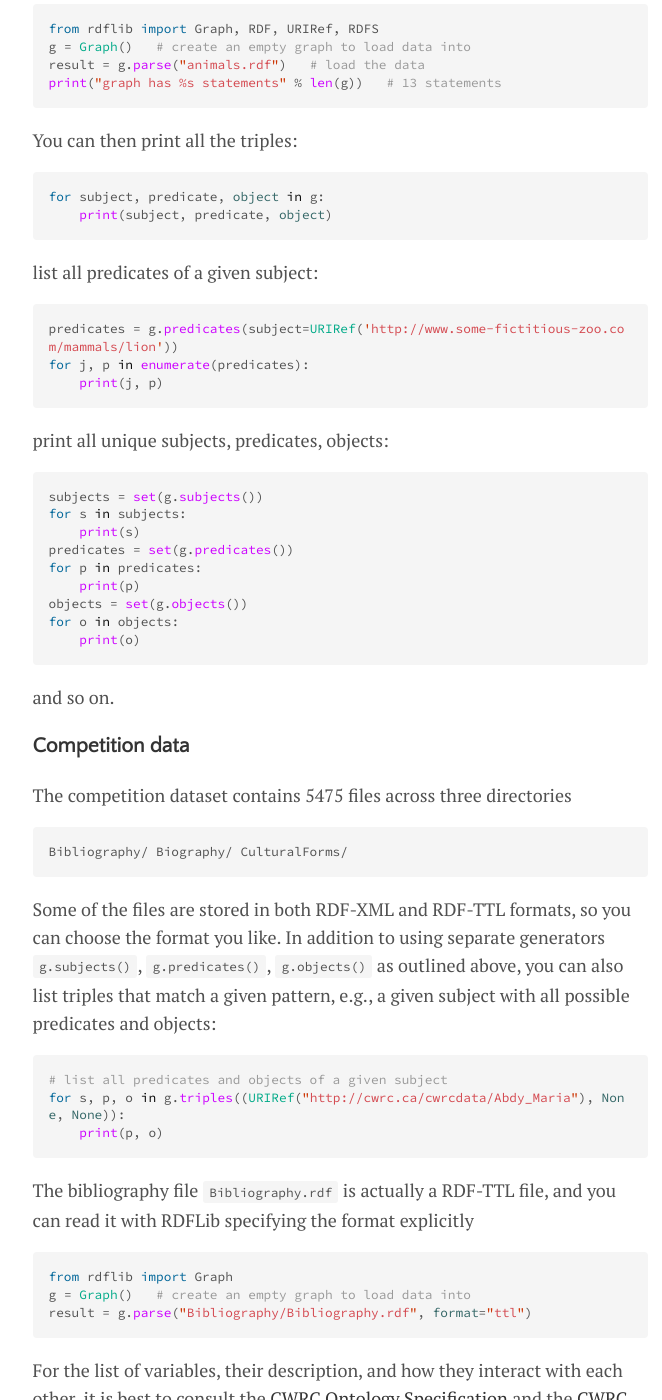
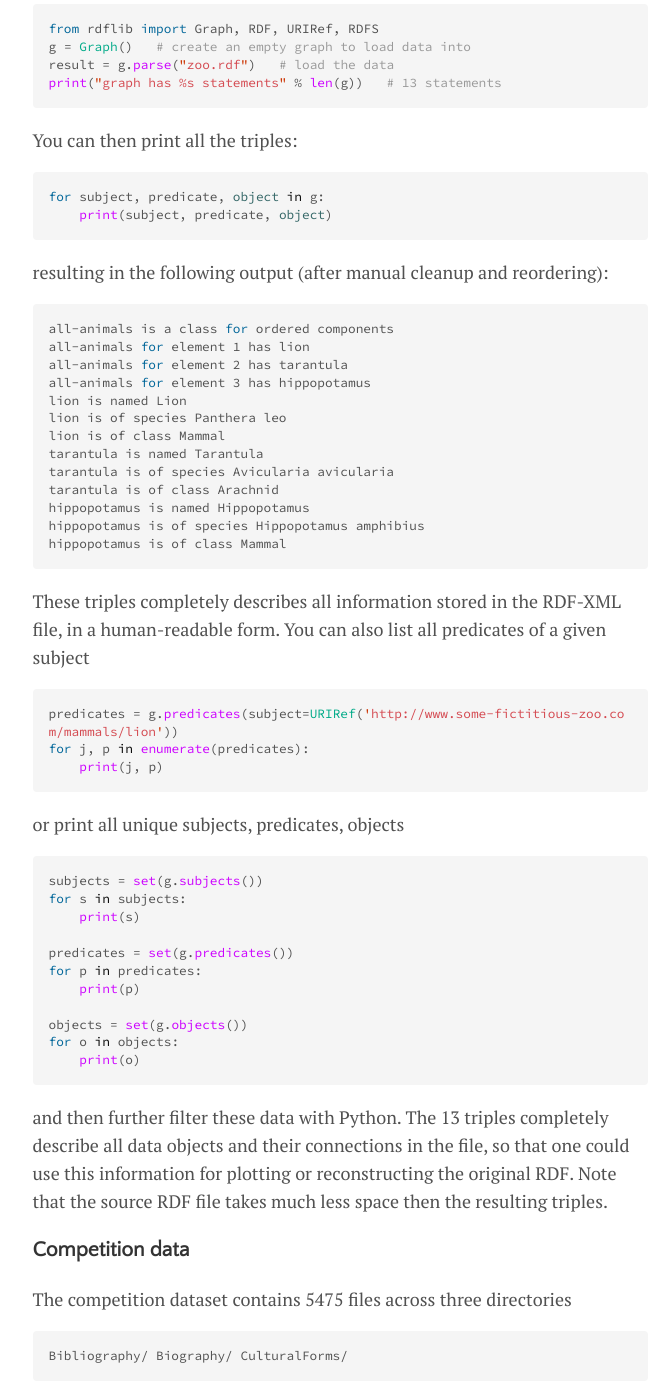
Before and after one commit to WestGrid/visualizeThis, a Jekyll site: the page built from menu/humanities.md, in a window 1280 px wide and 1400 px high, scrolled down 1188 px. Shown: the whole window, without its empty margins (300-962 px from the left). Built offline with Jekyll 4.4.1, drawn with Linux system fonts in a browser that asks for light colours; some of the changed text lies outside the part shown.

Commit message:
working on humanities.md

````diff
--- a/menu/humanities.md
+++ b/menu/humanities.md
@@ -26,23 +26,23 @@ selective linking out to other ontology terms and linked data entities.
 
 ## How to read the data
 
-The dataset contains 1.7 million triples stored in the
+The dataset contains more than 2 million triples stored in the
 [Resource Description Framework](https://www.w3.org/RDF) (RDF) format. RDF is a standard format for
 storing hierarchical or linked data called *graphs* in RDF.
 
-### Learning RDF
+### Learning RDF triplestore
 
 For a good introduction to RDF for those without any prior experience, we recommend saving an example
 from
 [this Mozilla tutorial](https://developer.mozilla.org/en-US/docs/Mozilla/Tech/XUL/Tutorial/Introduction_to_RDF)
-as an RDF file `animals.rdf` and then reading and analyzing it from Python using the
+as an RDF file `zoo.rdf` and then reading and analyzing it from Python using the
 [RDFLib library](https://github.com/RDFLib/rdflib). This RDF results in 13 triples describing the
 relationship between objects and their properties.
 
 ```python
 from rdflib import Graph, RDF, URIRef, RDFS
 g = Graph()   # create an empty graph to load data into
-result = g.parse("animals.rdf")   # load the data
+result = g.parse("zoo.rdf")   # load the data
 print("graph has %s statements" % len(g))   # 13 statements
 ```
 
@@ -53,7 +53,26 @@ for subject, predicate, object in g:
     print(subject, predicate, object)
 ```
 
-list all predicates of a given subject:
+resulting in the following output (after manual cleanup and reordering):
+
+```bash
+all-animals is a class for ordered components
+all-animals for element 1 has lion
+all-animals for element 2 has tarantula
+all-animals for element 3 has hippopotamus
+lion is named Lion
+lion is of species Panthera leo
+lion is of class Mammal
+tarantula is named Tarantula
+tarantula is of species Avicularia avicularia
+tarantula is of class Arachnid
+hippopotamus is named Hippopotamus
+hippopotamus is of species Hippopotamus amphibius
+hippopotamus is of class Mammal
+```
+
+These triples completely describes all information stored in the RDF-XML file, in a human-readable
+form. You can also list all predicates of a given subject
 
 ```python
 predicates = g.predicates(subject=URIRef('http://www.some-fictitious-zoo.com/mammals/lion'))
@@ -61,21 +80,25 @@ for j, p in enumerate(predicates):
     print(j, p)
 ```
 
-print all unique subjects, predicates, objects:
+or print all unique subjects, predicates, objects
 
 ```python
 subjects = set(g.subjects())
 for s in subjects:
     print(s)
+
 predicates = set(g.predicates())
 for p in predicates:
     print(p)
+
 objects = set(g.objects())
 for o in objects:
     print(o)
 ```
 
-and so on.
+and then further filter these data with Python. The 13 triples completely describe all data objects and
+their connections in the file, so that one could use this information for plotting or reconstructing the
+original RDF. Note that the source RDF file takes much less space then the resulting triples.
 
 ### Competition data
 
@@ -96,26 +119,37 @@ for s, p, o in g.triples((URIRef("http://cwrc.ca/cwrcdata/Abdy_Maria"), None, No
     print(p, o)
 ```
 
-The bibliography file `Bibliography.rdf` is actually a RDF-TTL file, and you can read it with
+The bibliography file `Bibliography.ttl` is actually a RDF-TTL file, and you can read it with
 RDFLib specifying the format explicitly
 
 ```python
 from rdflib import Graph
 g = Graph()   # create an empty graph to load data into
-result = g.parse("Bibliography/Bibliography.rdf", format="ttl")
+result = g.parse("Bibliography/Bibliography.ttl", format="ttl")
 ```
 
 For the list of variables, their description, and how they interact with each other, it is best to
 consult the [CWRC Ontology Specification](http://sparql.cwrc.ca/ontology/cwrc.html) and the
 [CWRC preamble](http://sparql.cwrc.ca/ontologies/cwrc-preamble-EN.html). The dataset also adops some
 external namespaces, classes and terms listed
-[here](http://sparql.cwrc.ca/ontologies/cwrc-preamble-EN.html#linkages). Consulting these sources in
-relation to the data is key to understanding the dataset.
+[here](http://sparql.cwrc.ca/ontologies/cwrc-preamble-EN.html#linkages). At the beginning of each RDF
+file you will find all the external vocabularies that are used in that file, e.g.
 
+```bash
+$ head Biography/RDF-XML/abdyma.rdf
+<?xml version="1.0" encoding="utf-8"?>
+<rdf:RDF
+  xmlns:dcterms="http://purl.org/dc/terms/"
+  xmlns:foaf="http://xmlns.com/foaf/0.1/"
+  xmlns:oa="http://www.w3.org/ns/oa#"
+  xmlns:org="http://www.w3.org/ns/org#"
+  xmlns:cwrc="http://sparql.cwrc.ca/ontologies/cwrc#"
+  xmlns:rdfs="http://www.w3.org/2000/01/rdf-schema#"
+  xmlns:rdf="http://www.w3.org/1999/02/22-rdf-syntax-ns#"
+>
+```
 
-
-
-
+Consulting these sources in relation to the data is key to understanding the dataset.
 
 ## Research questions
 
@@ -176,7 +210,7 @@ Rosling's Gapminder visualizations such as [this one](https://www.youtube.com/wa
 
 #### An example of an infographics approach
 
-If you Google Emily Brontë, an infographic such as the one shown here is provided.
+If you Google Emily Brontë, you will likely come across this infographic:
 
 ![alt text]({{ site.baseurl }}/assets/img/bronte.png "Emily Brontë")
 
````
